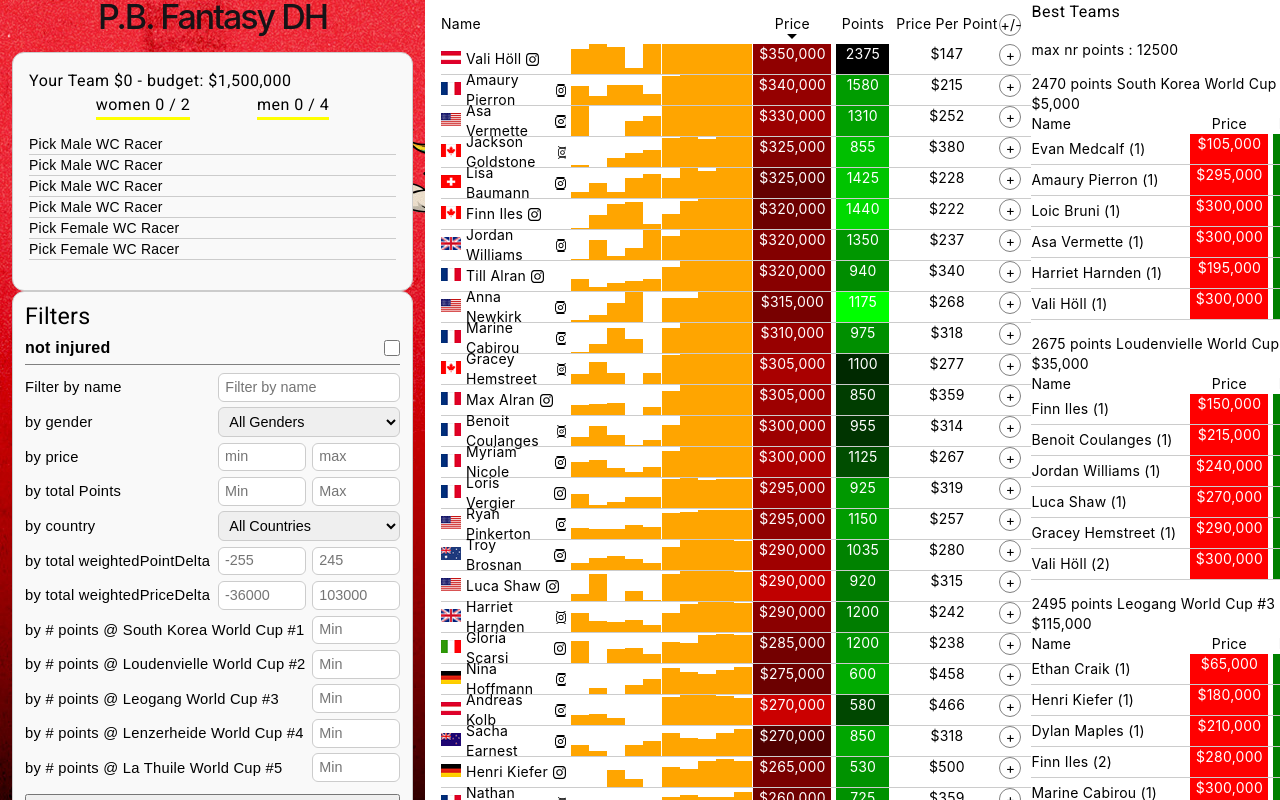
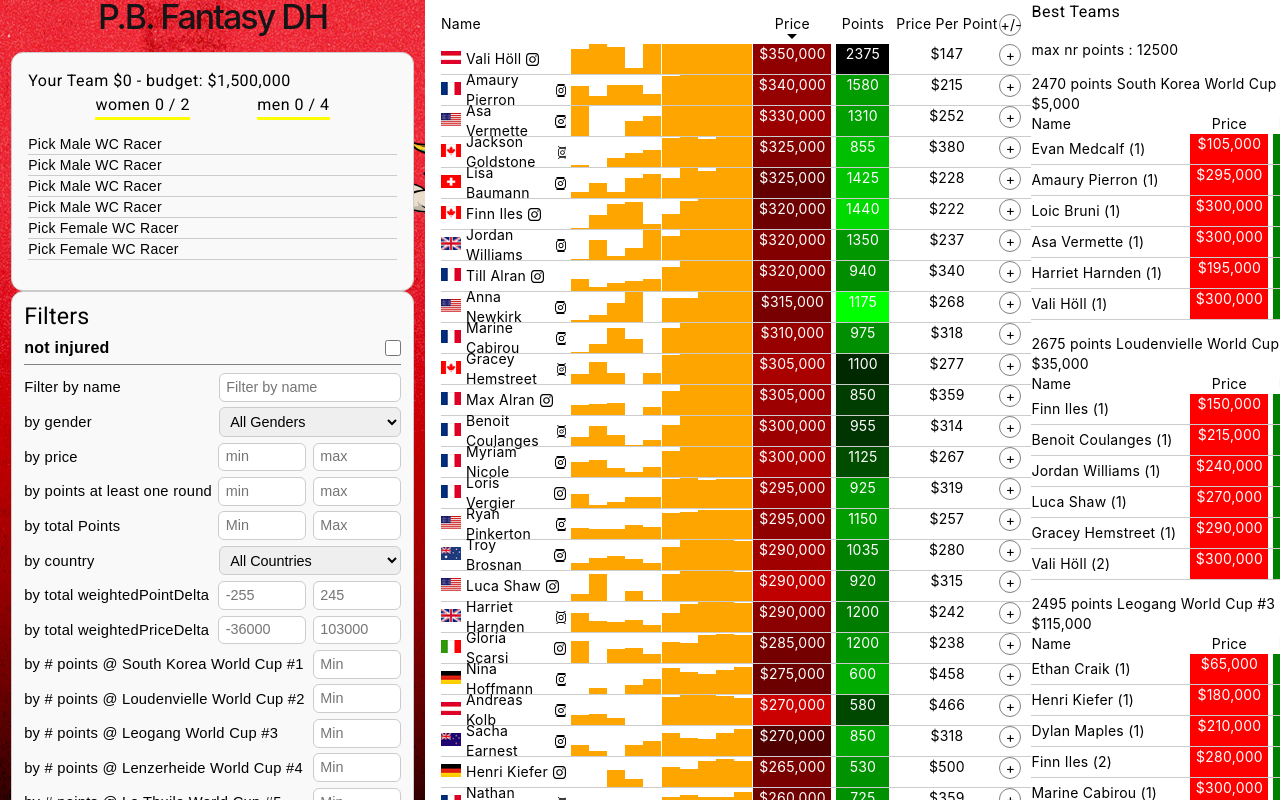
Before and after one commit to paultrial/fantasy, an Angular app: page / in a window 1280 px wide. Shown: the top 800 px of the page. Built offline with nearby package versions, Linux system fonts and the light colour scheme.

Commit message:
by points at least one round

```diff
--- a/src/app/fantasy.component.html
+++ b/src/app/fantasy.component.html
@@ -131,6 +131,14 @@
             <input type="number" step="1000" min="25000" max="500000" placeholder="min" [(ngModel)]="priceFilter.min"
               (input)="applyFilters()" />
             <input type="number" step="1000" min="25000" max="500000" placeholder="max" [(ngModel)]="priceFilter.max"
+              (input)="applyFilters()" />
+          </div>
+
+          <div class="filter-row min-max">
+            <label>by points at least one round</label>
+            <input type="number" step="10" min="0" max="600" placeholder="min" [(ngModel)]="pointsAtLeastOneRoundFilter.min"
+              (input)="applyFilters()" />
+            <input type="number" step="10" min="0" max="600" placeholder="max" [(ngModel)]="pointsAtLeastOneRoundFilter.max"
               (input)="applyFilters()" />
           </div>
 
--- a/src/app/fantasy.component.ts
+++ b/src/app/fantasy.component.ts
@@ -22,6 +22,11 @@ export class FantasyComponent implements OnInit {
   progressionScores: number[] = [];
   sum: number = 0;
   totalPointsfilter = {
+    min: undefined,
+    max: undefined
+  }
+
+  pointsAtLeastOneRoundFilter: { min?: number; max?: number } = {
     min: undefined,
     max: undefined
   }
@@ -236,9 +241,18 @@ export class FantasyComponent implements OnInit {
       const weightedPriceDeltaFilterMatch = (!this.weightedPriceDeltaFilter?.min || athlete.progressionScore.weightedPriceDelta >= this.weightedPriceDeltaFilter.min) && (!this.weightedPriceDeltaFilter?.max || athlete.progressionScore.weightedPriceDelta <= this.weightedPriceDeltaFilter.max);
       const injuryFilterMatch = this.injuryfilter !== athlete.injury;
 
+      const minPointsAtLeastOneRound = this.pointsAtLeastOneRoundFilter?.min;
+      const maxPointsAtLeastOneRound = this.pointsAtLeastOneRoundFilter?.max;
+      const pointsAtLeastOneRoundFilterMatch = athlete.points.some((p:number) => {
+        const minMatch = !minPointsAtLeastOneRound || p >= minPointsAtLeastOneRound;
+        const maxMatch = !maxPointsAtLeastOneRound || p <= maxPointsAtLeastOneRound;
+        return minMatch && maxMatch;
+      });
+
       const countryMatch = !this.countryFilter || athlete.country === this.countryFilter;
       return genderMatch &&
         roundsMatch &&
+        pointsAtLeastOneRoundFilterMatch &&
         totalPointsfilterMatch &&
         priceFilterMatch &&
         injuryFilterMatch &&
@@ -257,6 +271,10 @@ export class FantasyComponent implements OnInit {
       max: undefined
     };
     this.totalPointsfilter = {
+      min: undefined,
+      max: undefined
+    };
+    this.pointsAtLeastOneRoundFilter = {
       min: undefined,
       max: undefined
     };
```
Also changed, not shown: 2 other files (tests, documents, lock files or other folders).
